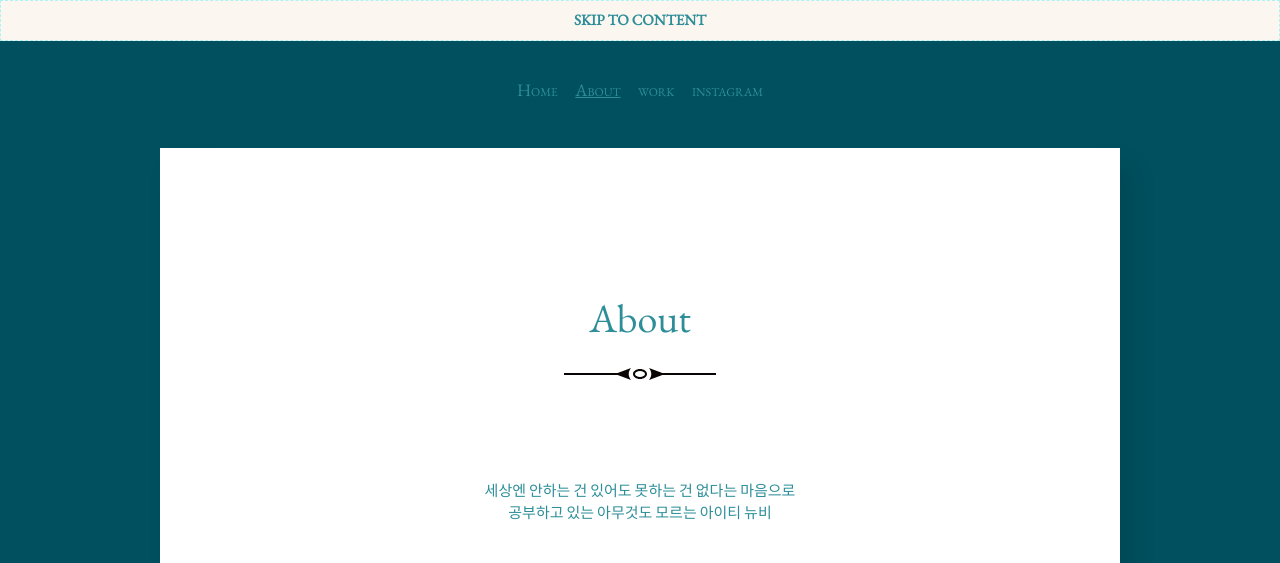
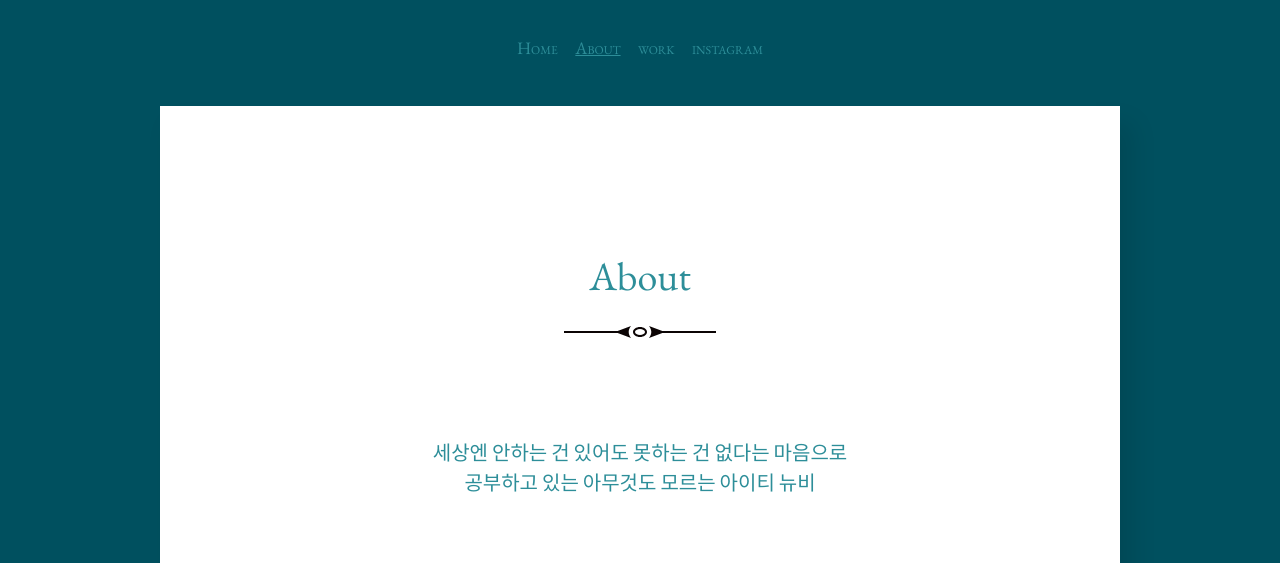
Before and after one commit to raesaeng/raesaeng.github.io, a Jekyll site: the page built from about.md, in a window 1280 px wide. Shown: the top 563 px of the page. Built offline with Jekyll 4.4.1, drawn with Linux system fonts in a browser that asks for light colours; grey boxes are pictures that could not be loaded.

Commit message:
Update _article.scss

```diff
--- a/_sass/_article.scss
+++ b/_sass/_article.scss
@@ -8,7 +8,6 @@
 }
 
 .post > * {
-  font-size: .75em;
   margin-left: auto;
   margin-right: auto;
   max-width: 40rem;
```
